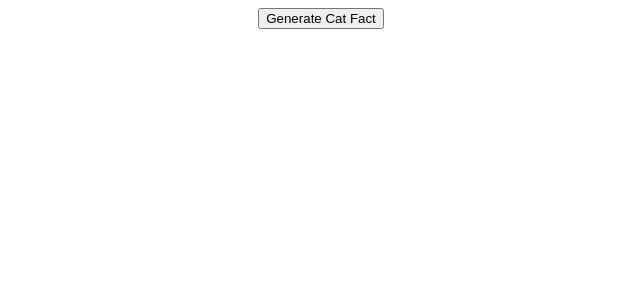
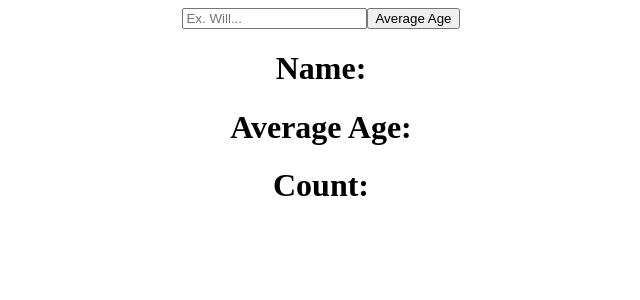
Before and after one commit to will23JD/learnreact, a React (Create React App) app: page / in a window 1280 px wide. Shown: the top 300 px of the page, without its empty margins (319-959 px from the left). Built offline with nearby package versions, Linux system fonts and the light colour scheme; no server answers.

Commit message:
Fetching data from API's and passing info

```diff
--- a/src/App.js
+++ b/src/App.js
@@ -1,27 +1,29 @@
+import { clear } from '@testing-library/user-event/dist/clear';
 import './App.css';
 import Axios from 'axios';
 import { useEffect, useState } from 'react';
 
 function App() {
-  const [catFact, setCatFact] = useState("");
-
-  const fetchCatFact = () => {
-    Axios.get("https:/catfact.ninja/fact").then((res) => {
-      setCatFact(res.data.fact)
-    });
-  }
-
-  useEffect(() => {
-    fetchCatFact();
-  }, []);
-
+  const [name, setName] = useState("")
+  const [averageAge, setAverageAge] = useState(null);
+  const fetchData = () => {
+    Axios.get(`https://api.agify.io/?name=${name}`).then((res) => {
+    setAverageAge(res.data)
+    })
+  };
 
   return (
     <div className="App">
-      <button onClick={fetchCatFact}> Generate Cat Fact</button>
-      <p>{catFact}</p>
+      <input
+        placeholder="Ex. Will..." onChange={(event) => {
+        setName(event.target.value);
+        }}
+      />
+      <button onClick={fetchData}>Average Age</button>
+      <h1>Name: {averageAge?.name}</h1>
+      <h1>Average Age: {averageAge?.age}</h1>
+      <h1>Count: {averageAge?.count}</h1>
     </div>
   );
 }
-
 export default App;
```
